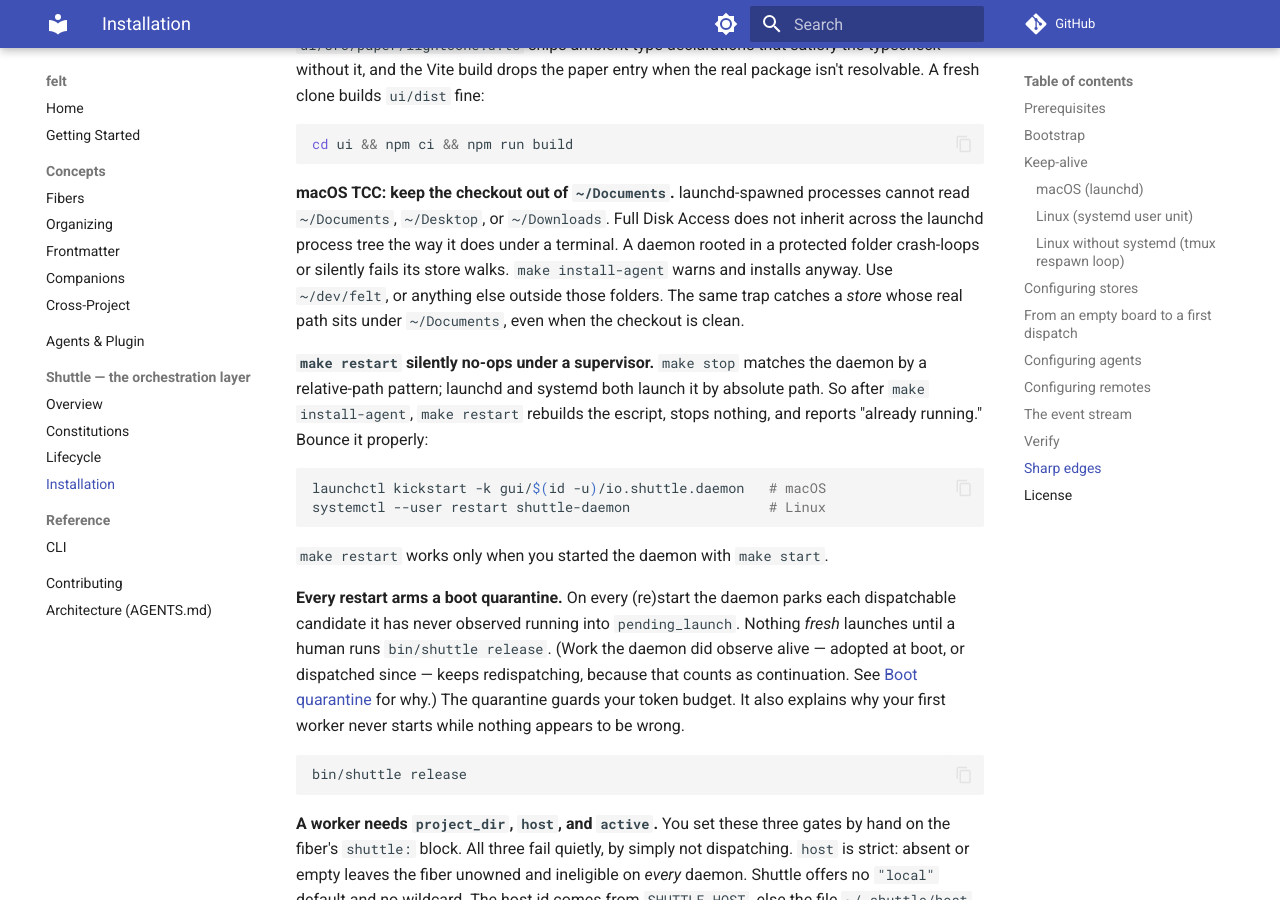
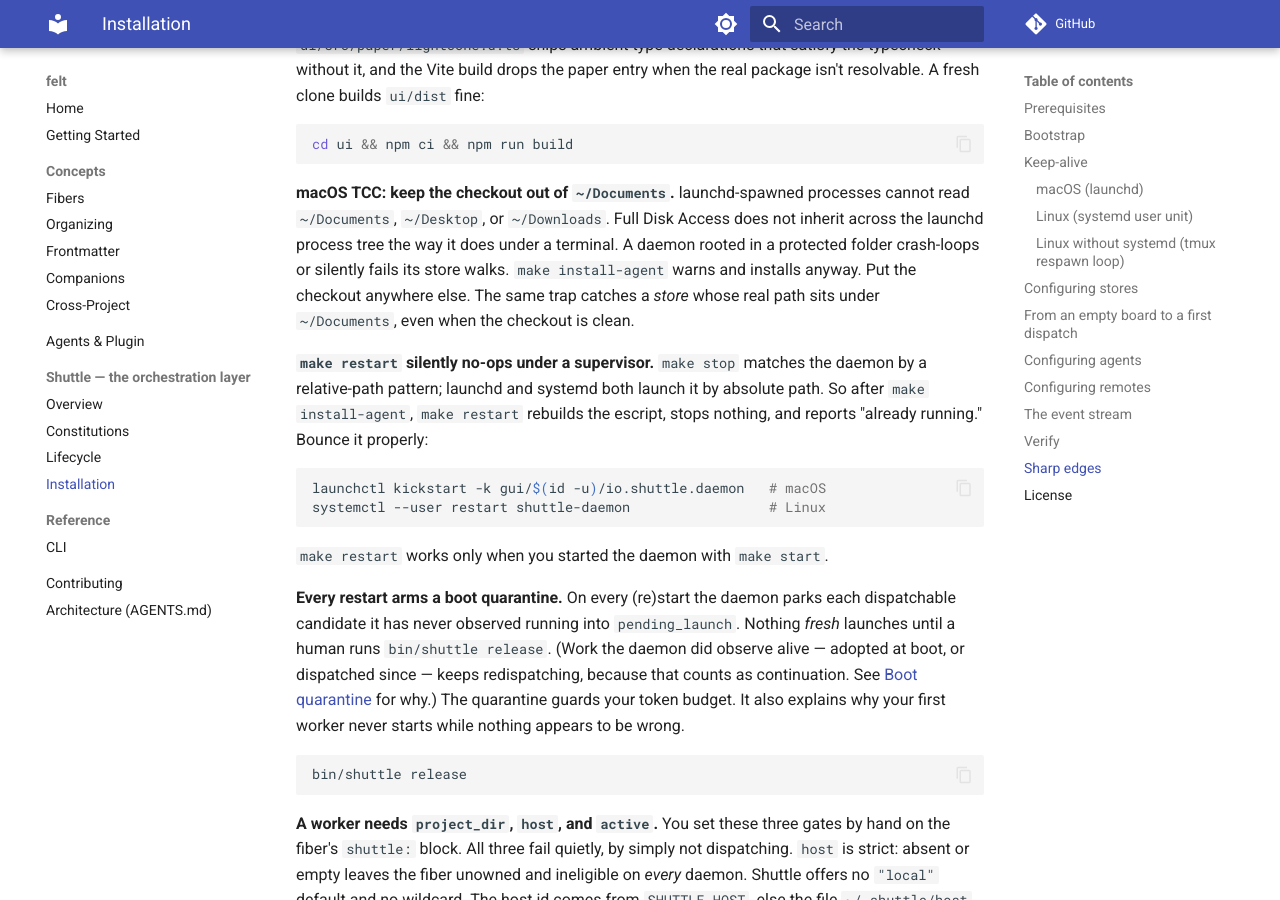
Before and after one commit to cailmdaley/felt, an MkDocs documentation site: the page built from docs/shuttle/installation.md, in a window 1280 px wide and 900 px high, scrolled down 7279 px. Built offline with MkDocs 1.6.1 and Material for MkDocs 9.7.7, drawn with Linux system fonts in a browser that asks for light colours; comment, search, counter and statistics services are not loaded; some of the changed text lies outside the part shown.

Commit message:
tracked surface stops calling the maintainer's layout canonical
Three places still spoke as if the author's own machine were the project's
convention, and one of them ran on every adopter's every agent event.

felt-bin.sh probed "$HOME/loom/bin/felt" alongside the real install targets.
~/loom is a personal cross-project store; no felt installer has ever written a
binary there, and none of the four hooks that source this file reads the
candidate list — they take $FELT_BIN and go. Removing it costs one stat in
zero configurations.

The Makefile's TCC warning named ~/dev/felt as the "canonical" checkout, which
AGENTS.md contradicts one file over ("put the checkout anywhere you like").
The installation guide hardcoded the same path in the quickstart clone, the
SHUTTLE_DIR example, and the TCC note. b010a82 genericized AGENTS.md and
missed these; they catch up now.

The hygiene test stays as it is. Its business is host and account names, not
directory taste, and a ~/loom or dev/felt term would fire on the sanctioned
prose examples in docs/, lib/, and CONTRIBUTING.md itself.

Co-Authored-By: Claude Fable 5 <noreply@anthropic.com>
Claude-Session: https://claude.ai/code/session_01GMdckTAGfvUw2iaiaZq63d

````diff
--- a/docs/shuttle/installation.md
+++ b/docs/shuttle/installation.md
@@ -34,8 +34,8 @@ and you keep the checkout.
 Clone the repo, then run the bootstrap. `make install` runs the same thing.
 
 ```bash
-git clone https://github.com/cailmdaley/felt ~/dev/felt
-cd ~/dev/felt
+git clone https://github.com/cailmdaley/felt ~/src/felt
+cd ~/src/felt
 ./bootstrap.sh --dry-run     # check prerequisites, print the plan, change nothing
 ./bootstrap.sh               # or: make install
 ```
@@ -161,7 +161,7 @@ lsof -ti:4000 -sTCP:LISTEN | xargs kill
 To pick up a new `shuttle-launch` itself:
 
 ```bash
-SHUTTLE_DIR=~/dev/felt ~/.local/bin/shuttle-launch
+SHUTTLE_DIR=~/src/felt ~/.local/bin/shuttle-launch
 ```
 
 ## Configuring stores
@@ -341,9 +341,9 @@ cd ui && npm ci && npm run build
 cannot read `~/Documents`, `~/Desktop`, or `~/Downloads`. Full Disk Access does
 not inherit across the launchd process tree the way it does under a terminal. A
 daemon rooted in a protected folder crash-loops or silently fails its store
-walks. `make install-agent` warns and installs anyway. Use `~/dev/felt`, or
-anything else outside those folders. The same trap catches a *store* whose real
-path sits under `~/Documents`, even when the checkout is clean.
+walks. `make install-agent` warns and installs anyway. Put the checkout anywhere
+else. The same trap catches a *store* whose real path sits under `~/Documents`,
+even when the checkout is clean.
 
 **`make restart` silently no-ops under a supervisor.** `make stop` matches the
 daemon by a relative-path pattern; launchd and systemd both launch it by
````
Also changed, not shown: 2 other files.
